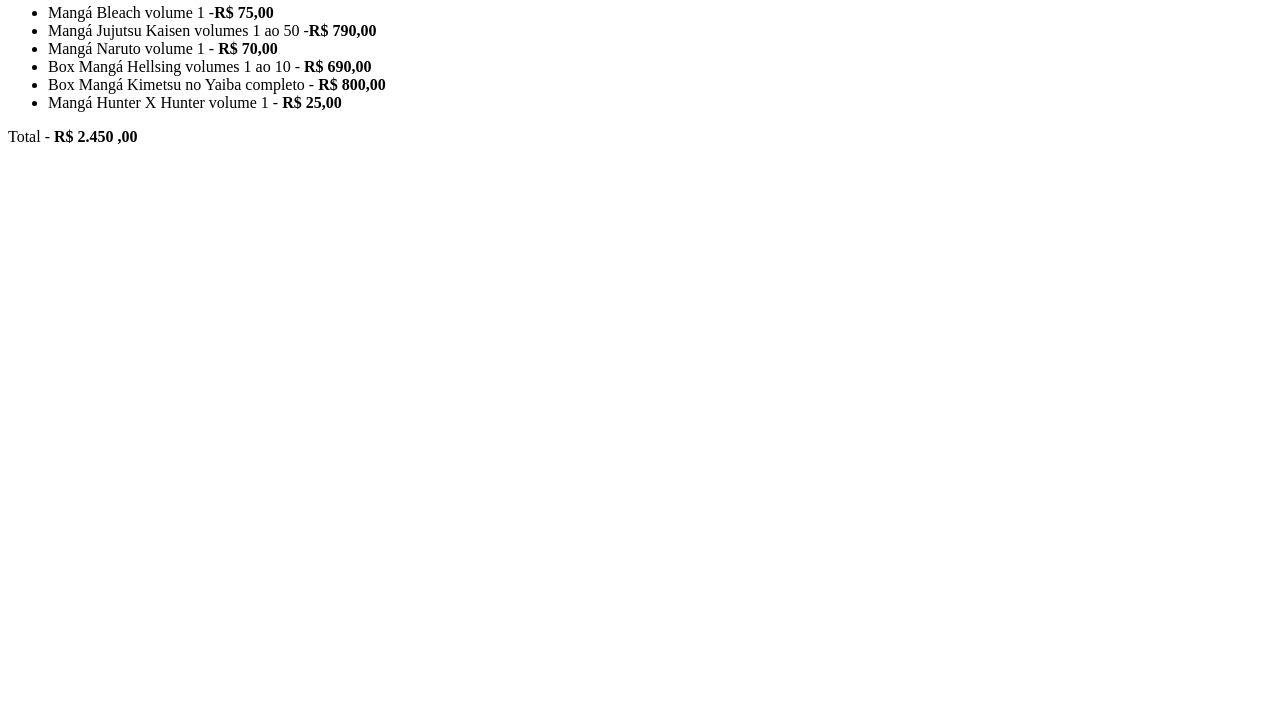
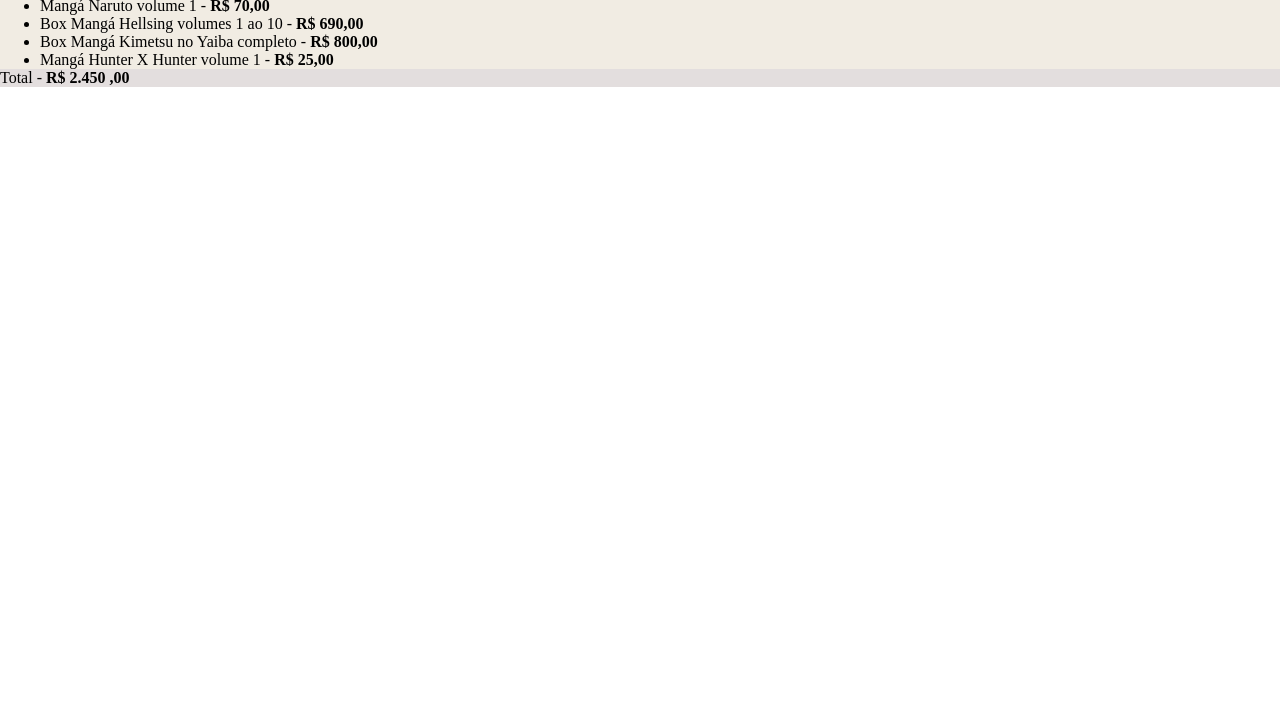
Before and after one commit to karineveppo/quest-devquest-html-basico, a plain HTML site: page exercicio1/index.html in a window 1280 px wide. Shown: the part 76-800 px from the top of the page. Drawn offline with Linux system fonts and the light colour scheme.

Commit message:
:lipstick: feat: Estilizaçao CSS da lista de mangas

```diff
--- a/exercicio1/index.html
+++ b/exercicio1/index.html
@@ -4,6 +4,9 @@
     <meta charset="UTF-8">
     <meta name="viewport" content="width=device-width, initial-scale=1.0">
     <title>Exercício 1 HTML-CSS-Básico</title>
+
+    <link rel="stylesheet" href="style.css">
+
 </head>
 <body>
     <h1>Lista de Mangás</h1>
--- /dev/null
+++ b/exercicio1/style.css
@@ -0,0 +1,11 @@
+* {
+    margin: 0;
+}
+
+h1, p {
+    background-color: rgb(227, 222, 222) ;
+}
+
+ul {
+    background-color: rgb(241, 236, 227);
+}
```
